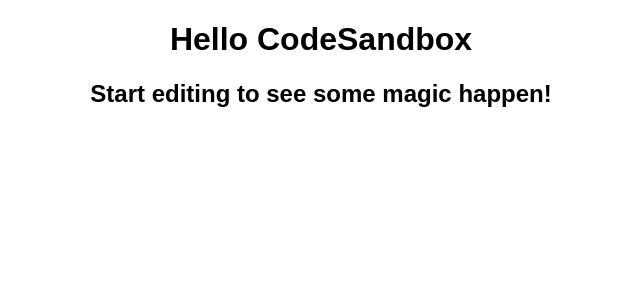
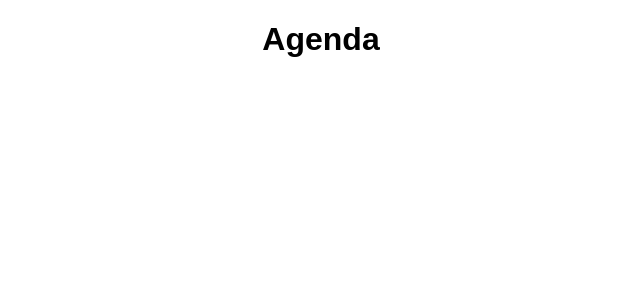
Before and after one commit to ath1005/ReactAgenda, a React (Create React App) app: page / in a window 1280 px wide. Shown: the top 300 px of the page, without its empty margins (319-959 px from the left). Built offline with nearby package versions, Linux system fonts and the light colour scheme.

Commit message:
Initial commit

```diff
--- a/src/App.js
+++ b/src/App.js
@@ -4,8 +4,7 @@
 export default function App() {
   return (
     <div className="App">
-      <h1>Hello CodeSandbox</h1>
-      <h2>Start editing to see some magic happen!</h2>
+      <h1>Agenda</h1>
     </div>
   );
 }
```
